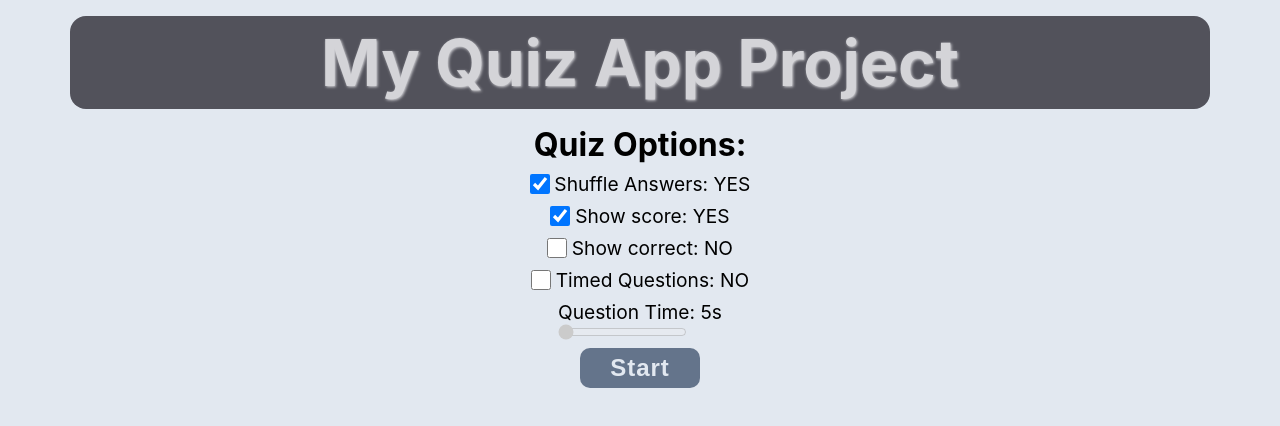
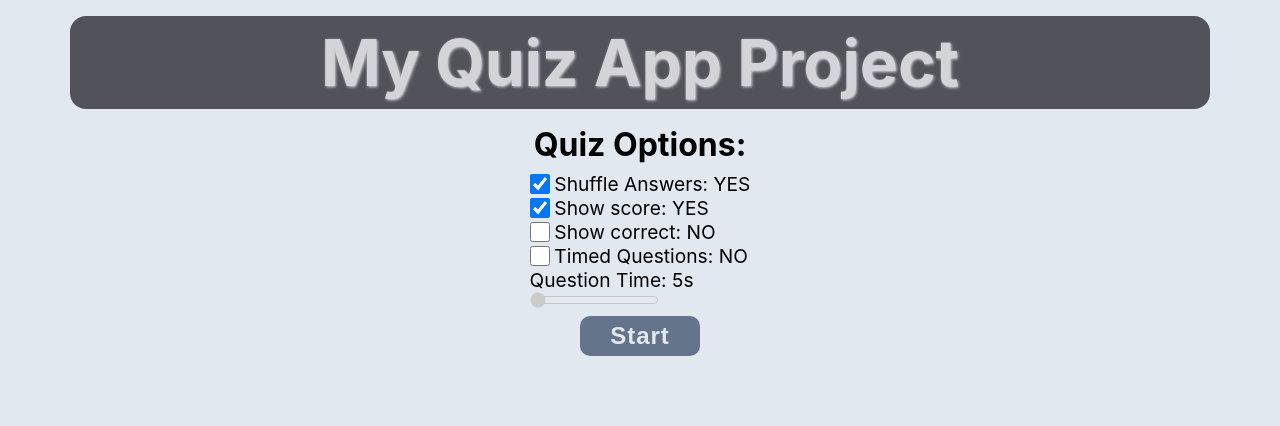
Before and after one commit to Konrad-Jalowy/reactquizapp, a React (Create React App) app: page / in a window 1280 px wide. Shown: the top 426 px of the page. Built offline with nearby package versions, Linux system fonts and the light colour scheme.

Commit message:
fixing css

```diff
--- a/src/components/form/Form.js
+++ b/src/components/form/Form.js
@@ -8,10 +8,12 @@ function Form({setMode}){
         <>
         <h3>Quiz Options:</h3>
         <div className="options">
+            <div className="checkboxes">
         <ShuffleAnswersCheckbox/>
         <ShowScoreCheckbox/>
         <ShowCorrectCheckbox/>
         <QuestionTiming/>
+        </div>
         <button onClick={() => setMode('quiz')}>Start</button>
         </div>
 
```
